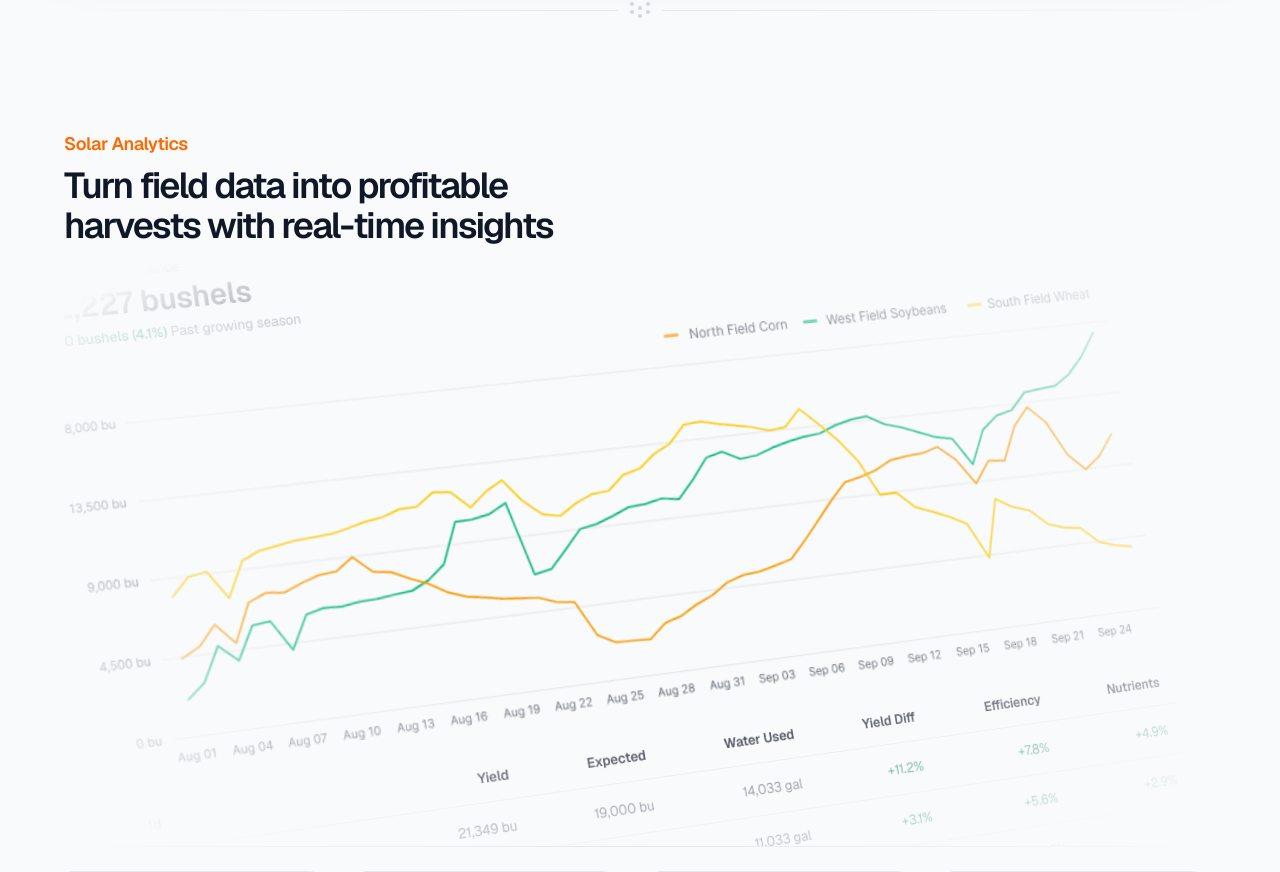
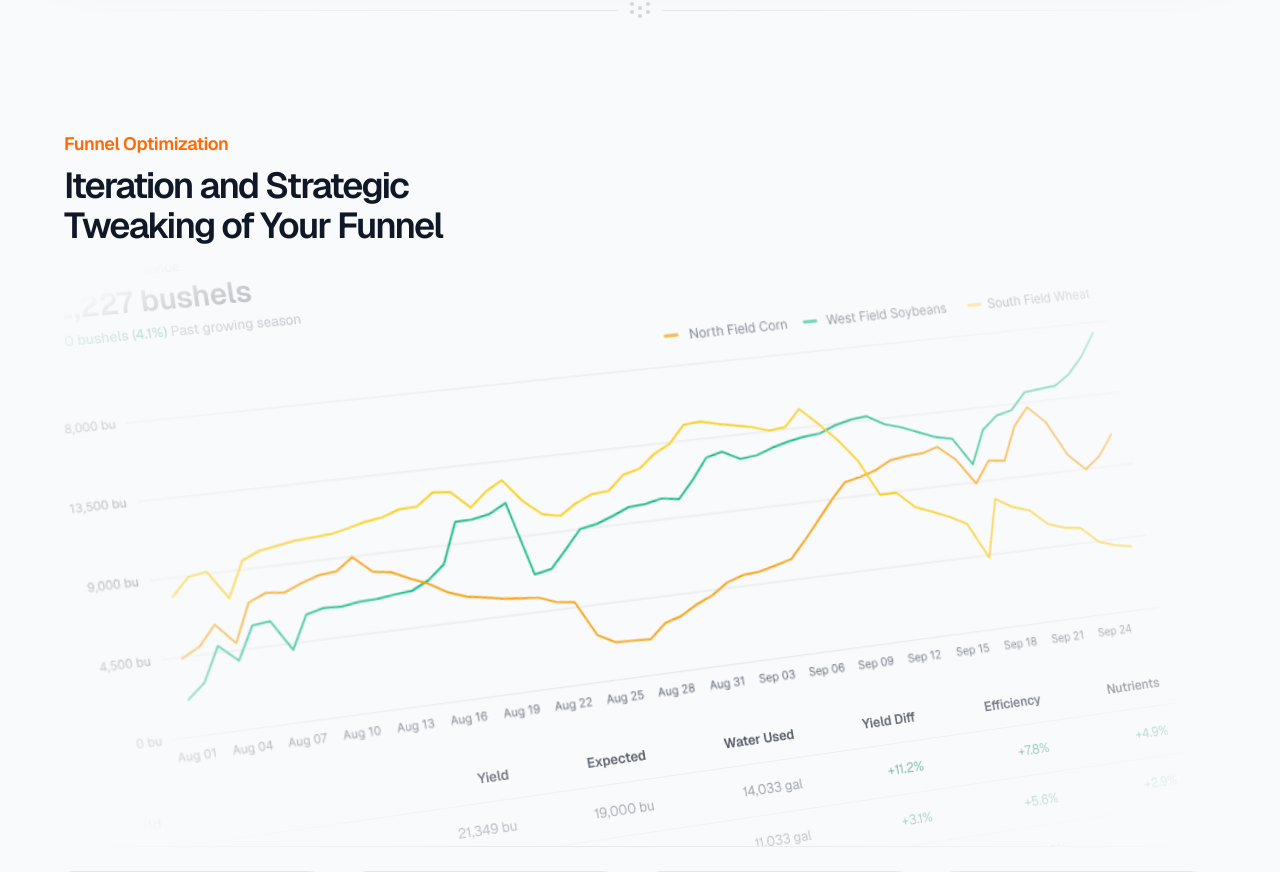
Before and after one commit to telluricaquarian/aclr77, a Next.js app: page / in a window 1280 px wide. Shown: the part 4379-5251 px from the top of the page. Built offline with nearby package versions, Linux system fonts and the light colour scheme.

Commit message:
Refactor section to 'Funnel Optimization': updated copy, semantics, and 3-card layout

```diff
--- a/src/components/ui/SolarAnalytics.tsx
+++ b/src/components/ui/SolarAnalytics.tsx
@@ -19,11 +19,11 @@ export function SolarAnalytics() {
           id="solar-analytics"
           className="relative scroll-my-24 text-lg font-semibold tracking-tight text-orange-500"
         >
-          Solar Analytics
+          Funnel Optimization
           <div className="absolute top-1 -left-[8px] h-5 w-[3px] rounded-r-sm bg-orange-500" />
         </h2>
         <p className="mt-2 max-w-lg text-3xl font-semibold tracking-tighter text-balance text-gray-900 md:text-4xl">
-          Turn field data into profitable harvests with real-time insights
+          Iteration and Strategic Tweaking of Your Funnel
         </p>
       </div>
       <div className="*:pointer-events-none">
```
